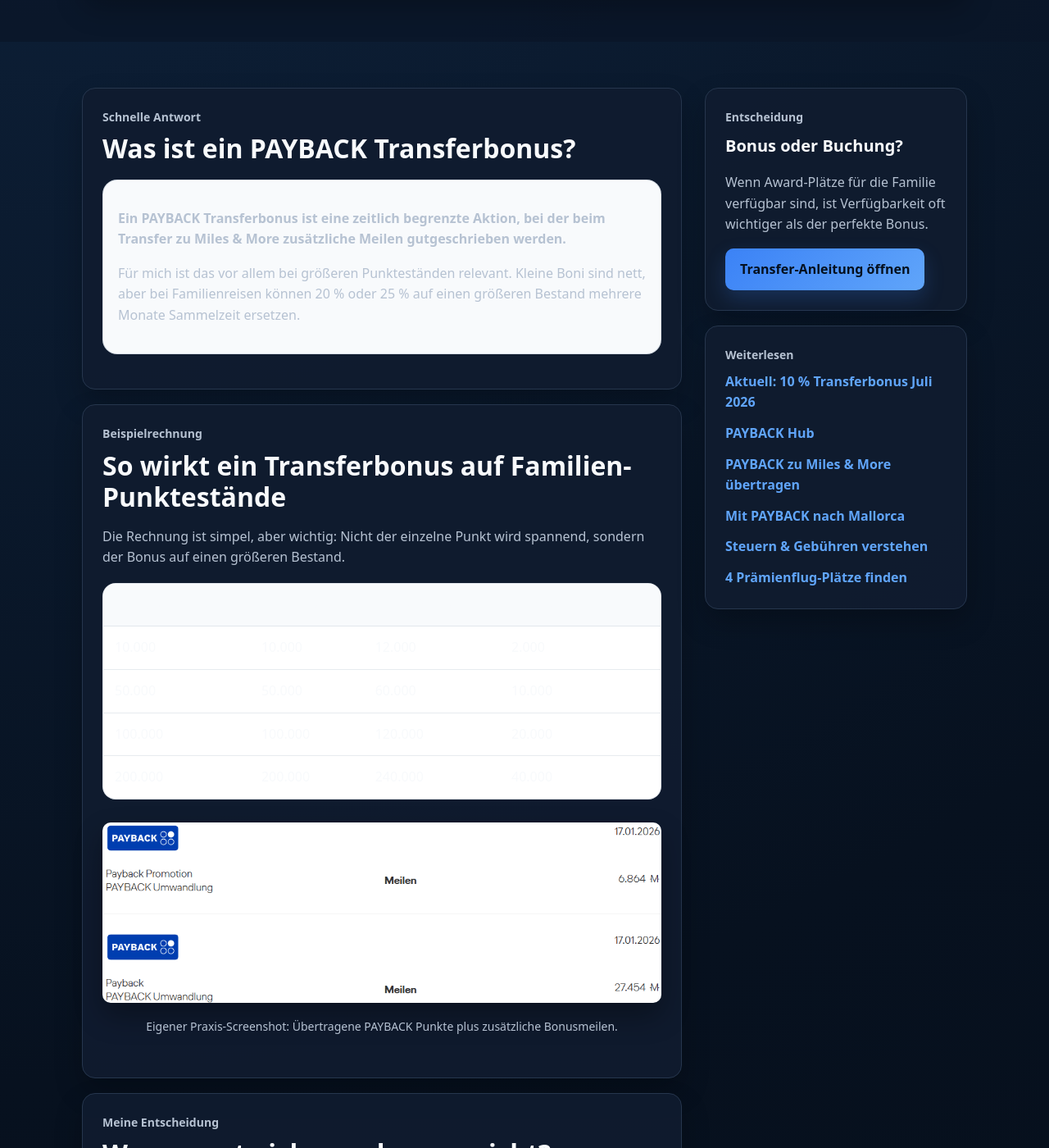
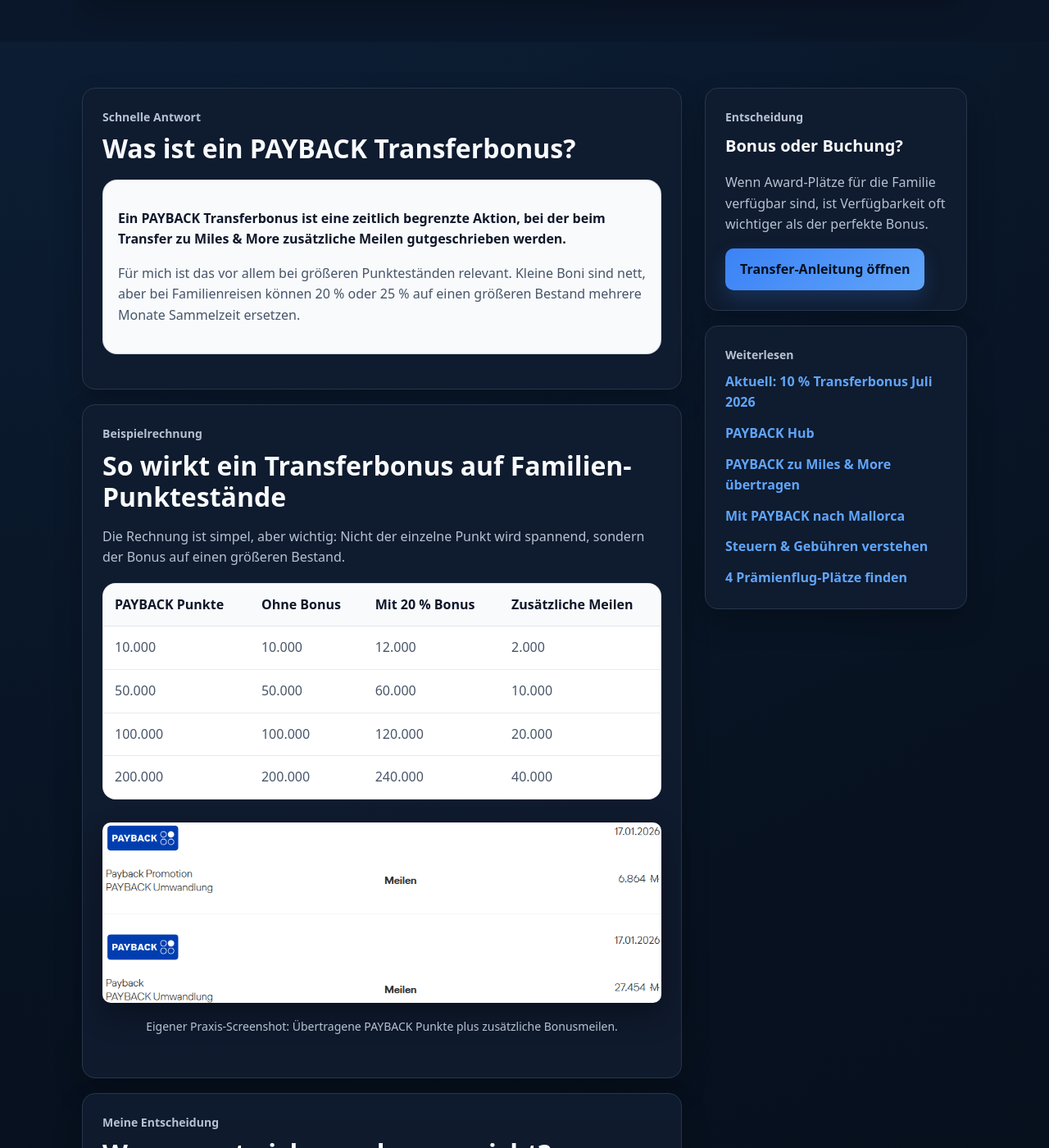
Before and after one commit to Praemienflug-Planer/miles-planer, a Jekyll site: the page built from meilen-sammeln/payback-transferbonus/index.html, in a window 1280 px wide and 1400 px high, scrolled down 967 px. Shown: the whole window at 82% size. Built offline with Jekyll 4.4.1, drawn with Linux system fonts in a browser that asks for light colours.

Commit message:
Fix contrast for PAYBACK transfer bonus cards

```diff
--- a/meilen-sammeln/payback-transferbonus/index.html
+++ b/meilen-sammeln/payback-transferbonus/index.html
@@ -4,7 +4,7 @@
 description: "PAYBACK Transferbonus zu Miles & More erklärt: persönliche Entscheidungslogik, Beispielrechnung, Familienstrategie, Screenshot und typische Fehler vor dem Transfer."
 canonical: "https://praemienflug-planer.de/meilen-sammeln/payback-transferbonus/"
 ---
-<style>.answer-box{background:#f8fafc;border:1px solid rgba(148,163,184,.32);border-radius:18px;padding:18px;margin:18px 0}.bonus-table{width:100%;border-collapse:separate;border-spacing:0;margin:18px 0;background:#fff;border:1px solid rgba(148,163,184,.26);border-radius:16px;overflow:hidden}.bonus-table th,.bonus-table td{padding:13px 14px;border-bottom:1px solid rgba(148,163,184,.22);text-align:left}.bonus-table th{background:#f8fafc;font-weight:800}.bonus-table tr:last-child td{border-bottom:0}.faq-block details{border:1px solid rgba(148,163,184,.24);border-radius:14px;padding:14px 16px;background:#fff;margin:10px 0}.faq-block summary{font-weight:800;cursor:pointer}.faq-block p{margin:.7rem 0 0}.mini-cta{display:flex;gap:12px;flex-wrap:wrap;margin-top:18px}@media(max-width:720px){.bonus-table th,.bonus-table td{padding:10px;font-size:.95rem}}</style>
+<style>.answer-box{background:#f8fafc;border:1px solid rgba(148,163,184,.32);border-radius:18px;padding:18px;margin:18px 0;color:#0f172a}.answer-box p{color:#475569}.answer-box strong{color:#0f172a}.bonus-table{width:100%;border-collapse:separate;border-spacing:0;margin:18px 0;background:#fff;border:1px solid rgba(148,163,184,.26);border-radius:16px;overflow:hidden;color:#0f172a}.bonus-table th,.bonus-table td{padding:13px 14px;border-bottom:1px solid rgba(148,163,184,.22);text-align:left}.bonus-table th{background:#f8fafc;font-weight:800;color:#0f172a}.bonus-table td{background:#fff;color:#475569}.bonus-table tr:last-child td{border-bottom:0}.faq-block details{border:1px solid rgba(148,163,184,.24);border-radius:14px;padding:14px 16px;background:#fff;margin:10px 0;color:#0f172a}.faq-block summary{font-weight:800;cursor:pointer;color:#0f172a}.faq-block p{margin:.7rem 0 0;color:#475569}.mini-cta{display:flex;gap:12px;flex-wrap:wrap;margin-top:18px}@media(max-width:720px){.bonus-table th,.bonus-table td{padding:10px;font-size:.95rem}}</style>
 <section class="hero hero-small hero-sammeln"><div class="container hero-grid seo-hero-grid"><div><p class="eyebrow">PAYBACK Transferbonus</p><h1>PAYBACK Transferbonus zu Miles &amp; More: Wann lohnt sich Warten?</h1><p class="hero-text">Ein Transferbonus kann aus demselben PAYBACK-Punktestand mehr Miles-&amp;-More-Meilen machen. Genau deshalb übertrage ich nicht automatisch, sondern erst nach einer kurzen Prüfung.</p><p class="hero-text">Diese Seite ist die Entscheidungsseite: Warten, sofort übertragen oder Punkte flexibel bei PAYBACK lassen?</p><div class="hero-actions"><a class="btn btn-primary" href="#rechnung">Zur Beispielrechnung</a><a class="btn btn-secondary" href="/meilen-sammeln/payback-punkte-miles-and-more/">Zur Übertragungs-Anleitung</a></div><div class="trust-note">Meine Regel: Ein Bonus ist gut. Verfügbare Prämienplätze für die Familie sind besser.</div></div><div class="hero-card"><h2>Kurz gesagt</h2><ul><li>Bonus erhöht die Meilengutschrift</li><li>warten lohnt sich ohne Buchungsdruck</li><li>sofort übertragen kann bei verfügbaren Plätzen sinnvoll sein</li><li>Bedingungen immer direkt prüfen</li><li>nach dem Transfer sind die Punkte weniger flexibel</li></ul></div></div></section>
 <section class="section alt" id="aktuell-juli-2026"><div class="container"><div class="cta-box"><div><p class="eyebrow">Aktuell bis 31.07.2026</p><h2>10 % extra Miles &amp; More Meilen im Juli 2026</h2><p>Zur aktuellen PAYBACK Aktion gibt es eine eigene Einordnung mit Screenshot, Beispielrechnung und dem wichtigsten Nachteil: 10 % Bonus sind eher niedrig, während PAYBACK Punkte nach dem Transfer deutlich weniger flexibel sind.</p></div><a class="btn btn-primary" href="/meilen-sammeln/payback-transferbonus-juli-2026/">Juli-Aktion ansehen</a></div></div></section>
 <section class="section"><div class="container seo-layout"><article class="seo-content">
```
